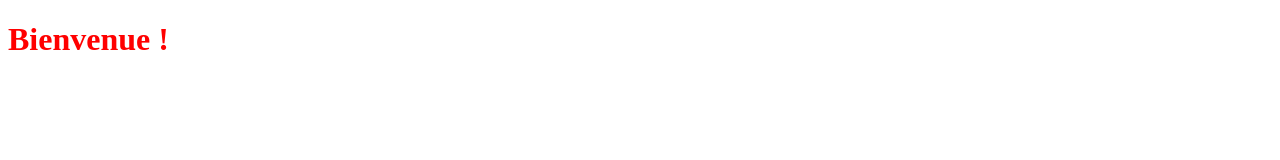
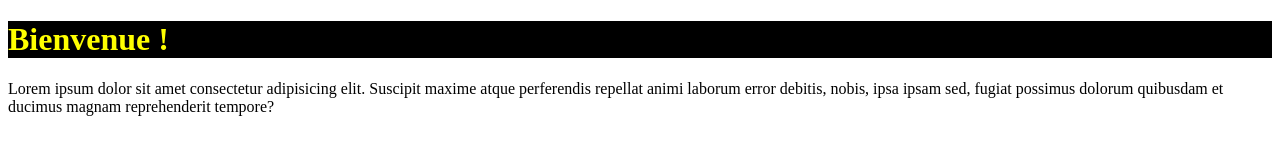
Before and after one commit to tiburcekouagou/site, a plain HTML site: page index.html in a window 1280 px wide. Drawn offline with Linux system fonts and the light colour scheme.

Commit message:
update 2

```diff
--- a/index.html
+++ b/index.html
@@ -30,5 +30,6 @@
 </head>
 <body>
     <h1>Bienvenue !</h1>
+    <p>Lorem ipsum dolor sit amet consectetur adipisicing elit. Suscipit maxime atque perferendis repellat animi laborum error debitis, nobis, ipsa ipsam sed, fugiat possimus dolorum quibusdam et ducimus magnam reprehenderit tempore?</p>
 </body>
 </html>
--- a/style.css
+++ b/style.css
@@ -1,3 +1,4 @@
 h1 {
-    color: red;
+    color: yellow;
+    background-color: #000;
 }
```
